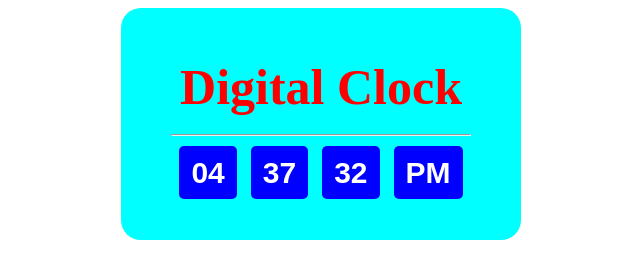
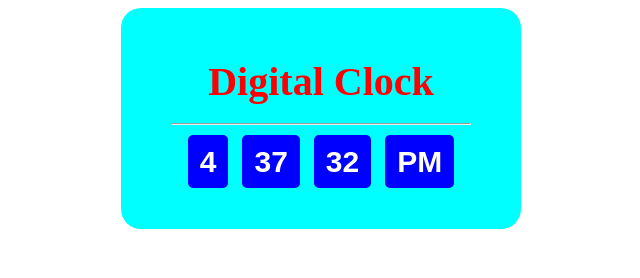
Before and after one commit to Md-Rubel-Ahmed-Rana/digital-clock, a plain HTML site: page index.html in a window 1280 px wide. Shown: the whole page, without its empty margins (319-959 px from the left). Drawn offline with Linux system fonts and the light colour scheme.

Commit message:
Bugs fixed

```diff
--- a/main.js
+++ b/main.js
@@ -28,7 +28,6 @@ function time(){
         hours = hours - 12;
         getHour.innerHTML = hours;
         timeFormat.innerHTML = "PM";
-        getHour.innerHTML = "0" + hours
     }
     return getTime
 }
--- a/style.css
+++ b/style.css
@@ -11,7 +11,7 @@ div h1{
     color: red;
     margin: 0;
     padding-bottom: 10px;
-    font-size: 50px;
+    font-size: 40px;
 }
 
 span{
```
Also changed, not shown: index.html (+0 -2 lines).
